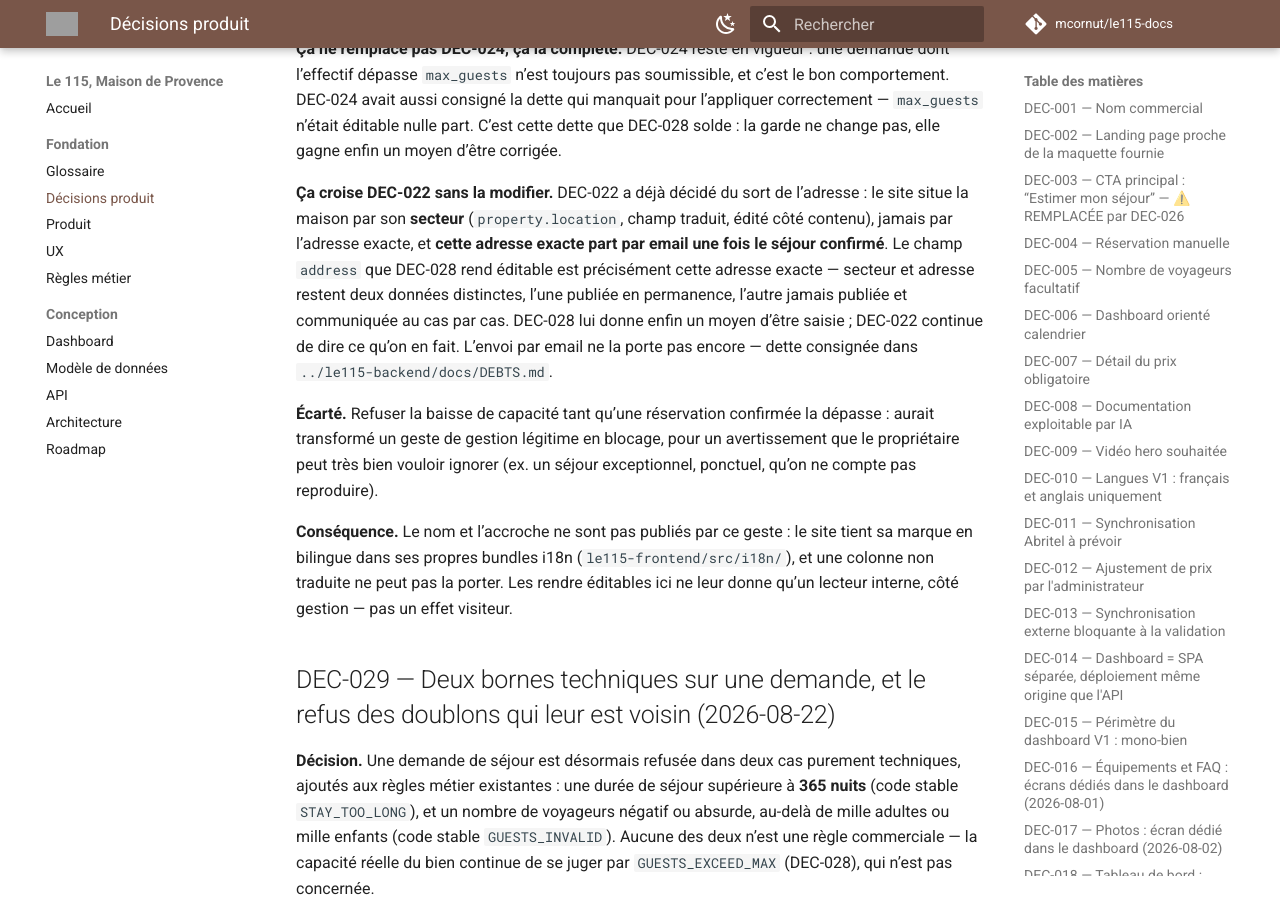
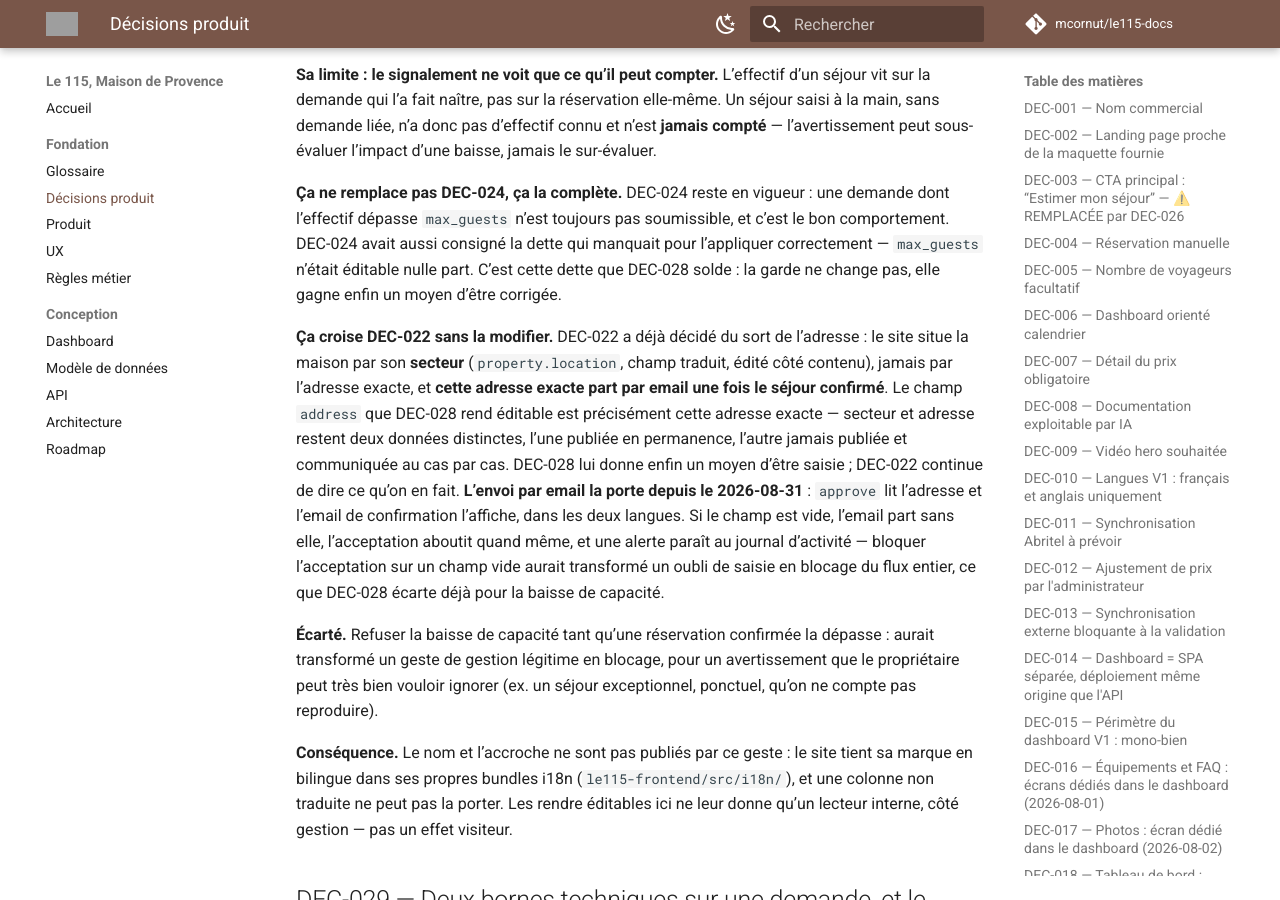
Before and after one commit to mcornut/le115-docs, an MkDocs documentation site: the page built from docs/00-Product-Decisions.md, in a window 1280 px wide and 900 px high, scrolled down 11210 px. Built offline with MkDocs 1.6.1 and Material for MkDocs 9.7.7, drawn with Linux system fonts in a browser that asks for light colours; comment, search, counter and statistics services are not loaded; some of the changed text lies outside the part shown; grey boxes are pictures that could not be loaded.

Commit message:
docs(DEC-022): l'envoi de l'adresse par email existe désormais
DEC-022 décidait le 2026-08-15 que l'adresse exacte partirait par email une
fois le séjour confirmé, le site ne situant la maison que par son secteur. Le
document annonçait cette conséquence au futur ; elle est écrite depuis
aujourd'hui.

Seize jours ont séparé la décision de sa mise en œuvre, dont dix après que la
saisie de l'adresse fut livrée. Pendant ce temps, un voyageur dont le séjour
était confirmé recevait un message sans savoir où se rendre. Le document le dit
plutôt que de laisser croire que la décision et son effet ont coïncidé.

DEC-028 portait la même annonce au futur (« L'envoi par email ne la porte pas
encore — dette consignée ») : corrigée aussi, avec le sort du champ vide.

Co-Authored-By: Claude Opus 5 <noreply@anthropic.com>

```diff
--- a/docs/00-Product-Decisions.md
+++ b/docs/00-Product-Decisions.md
@@ -295,6 +295,13 @@ au visiteur. **L’adresse exacte part par email une fois le séjour confirmé.*
 `02-UX.md` laissait le choix au propriétaire (« position approximative ou exacte selon
 décision propriétaire ») ; c’est ce choix qui est tranché ici.
 
+**Mise en œuvre (2026-08-31).** L’email de confirmation porte l’adresse depuis cette
+date ; il en est le **seul** porteur dans tout le produit. Entre la décision et sa mise
+en œuvre, seize jours ont passé pendant lesquels un voyageur confirmé aurait reçu un
+message sans lui dire où se rendre — la saisie de l’adresse ayant été livrée le
+2026-08-21, l’envoi seulement maintenant. Si le champ est vide, l’email part sans le
+paragraphe et le journal d’activité le signale au propriétaire.
+
 **Pourquoi.** Le site publierait sinon, au même endroit, **où** se trouve la maison
 **et quand** elle est inoccupée — le calendrier de disponibilité étant public par
 nature. Le coût pour le visiteur est nul : à ce stade il veut savoir dans quelle
@@ -492,8 +499,12 @@ adresse exacte part par email une fois le séjour confirmé**. Le champ
 secteur et adresse restent deux données distinctes, l’une publiée en
 permanence, l’autre jamais publiée et communiquée au cas par cas. DEC-028 lui
 donne enfin un moyen d’être saisie ; DEC-022 continue de dire ce qu’on en
-fait. L’envoi par email ne la porte pas encore — dette consignée dans
-`../le115-backend/docs/DEBTS.md`.
+fait. **L’envoi par email la porte depuis le 2026-08-31** : `approve` lit
+l’adresse et l’email de confirmation l’affiche, dans les deux langues. Si le
+champ est vide, l’email part sans elle, l’acceptation aboutit quand même, et
+une alerte paraît au journal d’activité — bloquer l’acceptation sur un champ
+vide aurait transformé un oubli de saisie en blocage du flux entier, ce que
+DEC-028 écarte déjà pour la baisse de capacité.
 
 **Écarté.** Refuser la baisse de capacité tant qu’une réservation confirmée la
 dépasse : aurait transformé un geste de gestion légitime en blocage, pour un
```
